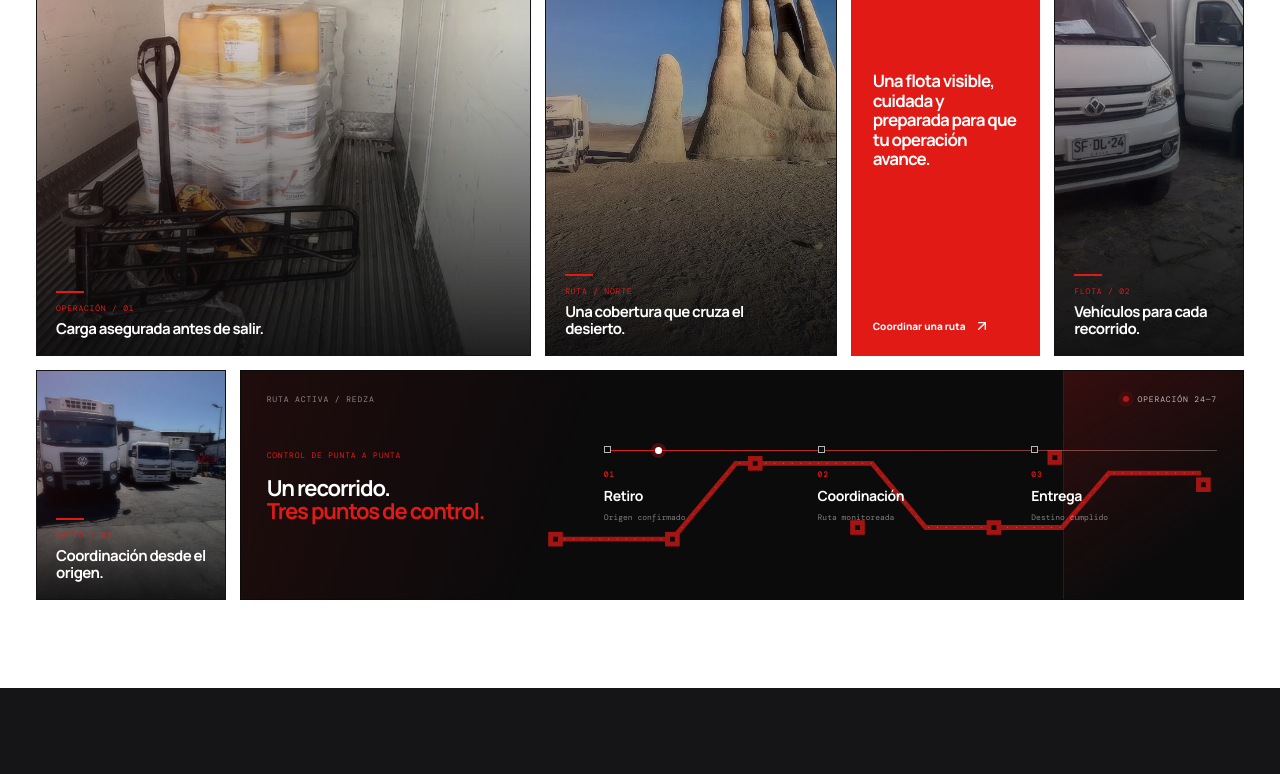
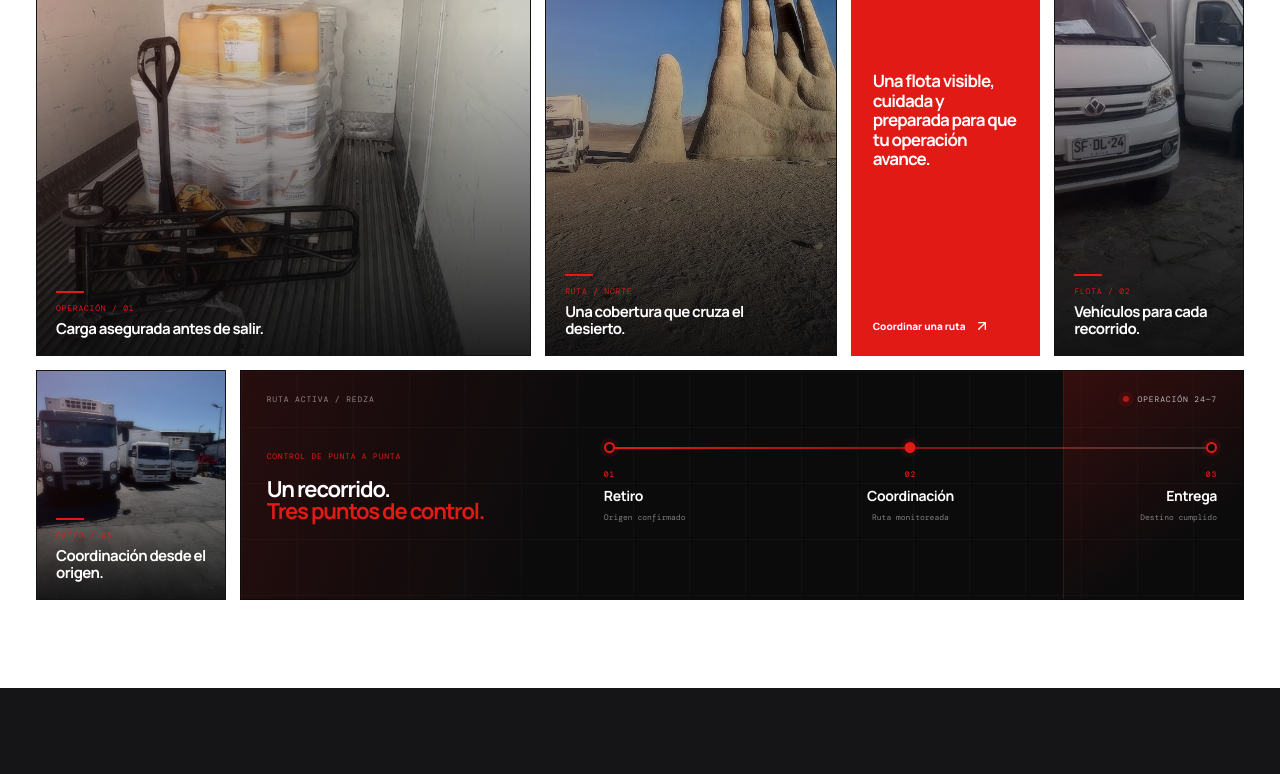
Before and after one commit to bobo-labs/redza-website, a Next.js app: page / in a window 1280 px wide. Shown: the part 3280-4054 px from the top of the page. Built offline with nearby package versions, Linux system fonts and the light colour scheme.

Commit message:
Simplify operational route board visuals

```diff
--- a/src/app/globals.css
+++ b/src/app/globals.css
@@ -281,7 +281,7 @@ h2 { margin-bottom: 22px; font-size: clamp(40px, 5vw, 64px); line-height: .98; f
 .field-note .text-link { color: white; font-size: 10px; }
 .field-note .text-link:hover { color: var(--ink); }
 .field-operations-board { position: relative; isolation: isolate; grid-column: span 10; min-height: 230px; overflow: hidden; padding: 22px 26px 24px; border: 1px solid rgba(11,11,12,.18); background: var(--ink); color: white; }
-.field-operations-board::before { position: absolute; z-index: -1; inset: 0; background: linear-gradient(110deg, rgba(226,26,22,.14), transparent 34%), url('/images/redza%20branding/redesign/redza%20route%20system.svg') 92% 64% / min(760px, 68%) auto no-repeat; content: ''; opacity: .7; pointer-events: none; }
+.field-operations-board::before { position: absolute; z-index: -1; inset: 0; background-image: linear-gradient(110deg, rgba(226,26,22,.13), transparent 34%), linear-gradient(rgba(255,255,255,.025) 1px, transparent 1px), linear-gradient(90deg, rgba(255,255,255,.025) 1px, transparent 1px); background-size: auto, 56px 56px, 56px 56px; content: ''; pointer-events: none; }
 .field-operations-board::after { position: absolute; z-index: -1; top: 0; right: 0; width: 18%; height: 100%; border-left: 1px solid rgba(226,26,22,.28); background: linear-gradient(145deg, rgba(226,26,22,.2), transparent 72%); content: ''; pointer-events: none; }
 .field-board-top { display: flex; align-items: center; justify-content: space-between; gap: 20px; color: rgba(255,255,255,.5); font-family: var(--font-dm-mono), monospace; font-size: 8px; letter-spacing: .11em; }
 .field-board-live { display: inline-flex; align-items: center; gap: 8px; color: rgba(255,255,255,.7); }
@@ -290,19 +290,21 @@ h2 { margin-bottom: 22px; font-size: clamp(40px, 5vw, 64px); line-height: .98; f
 .field-board-copy > span { color: var(--red); font-family: var(--font-dm-mono), monospace; font-size: 8px; letter-spacing: .1em; }
 .field-board-copy p { margin: 13px 0 0; font-size: 22px; font-weight: 700; letter-spacing: -.055em; line-height: 1.04; }
 .field-board-copy strong { color: var(--red); font-weight: 700; }
-.field-route-stations { position: relative; display: grid; grid-template-columns: repeat(3, 1fr); gap: 28px; margin: 0; padding: 24px 0 0; list-style: none; }
-.field-route-stations::before { position: absolute; top: 6px; right: 0; left: 0; height: 1px; background: linear-gradient(90deg, var(--red), rgba(255,255,255,.28)); content: ''; }
-.field-route-stations::after { position: absolute; top: 3px; left: 0; width: 7px; height: 7px; border-radius: 50%; background: white; box-shadow: 0 0 0 4px rgba(226,26,22,.28); content: ''; animation: field-route-progress 5.8s ease-in-out infinite; }
-.field-route-stations li { position: relative; display: grid; gap: 5px; }
-.field-route-stations li::before { position: absolute; top: -22px; left: 0; width: 7px; height: 7px; border: 1px solid rgba(255,255,255,.7); background: var(--ink); content: ''; }
+.field-route-stations { position: relative; display: flex; justify-content: space-between; gap: 28px; margin: 0; padding: 28px 0 0; list-style: none; }
+.field-route-stations::before { position: absolute; top: 7px; right: 5px; left: 5px; height: 2px; background: linear-gradient(90deg, var(--red), rgba(226,26,22,.58) 52%, rgba(255,255,255,.18)); content: ''; }
+.field-route-stations li { position: relative; display: grid; width: 30%; gap: 5px; }
+.field-route-stations li::before { position: absolute; top: -26px; left: 0; width: 11px; height: 11px; border: 2px solid var(--red); border-radius: 50%; background: var(--ink); box-shadow: 0 0 0 4px rgba(226,26,22,.1); content: ''; }
+.field-route-stations li:nth-child(2) { justify-items: center; text-align: center; }
+.field-route-stations li:nth-child(2)::before { left: 50%; background: var(--red); transform: translateX(-50%); }
+.field-route-stations li:last-child { justify-items: end; text-align: right; }
+.field-route-stations li:last-child::before { right: 0; left: auto; }
 .field-route-stations b { color: var(--red); font-family: var(--font-dm-mono), monospace; font-size: 8px; font-weight: 500; letter-spacing: .1em; }
 .field-route-stations strong { font-size: 14px; letter-spacing: -.03em; }
 .field-route-stations small { color: rgba(255,255,255,.48); font-family: var(--font-dm-mono), monospace; font-size: 8px; }
-@keyframes field-route-progress { 0%, 8% { left: 0; } 48%, 55% { left: 50%; } 92%, 100% { left: calc(100% - 7px); } }
 @media (max-width: 900px) { .field-heading { display: grid; gap: 20px; margin-bottom: 35px; }.field-gallery { grid-template-columns: repeat(2, 1fr); }.field-card-main, .field-card-route { grid-column: span 1; min-height: 430px; }.field-card-main { grid-row: span 2; }.field-card-yard, .field-card-patio, .field-note { grid-column: span 1; }.field-operations-board { grid-column: span 2; }.field-board-content { grid-template-columns: minmax(190px, .7fr) minmax(390px, 1.3fr); gap: 28px; } }
 @media (max-width: 520px) { .proof-photo-overlay { right: 16px; bottom: 16px; }.field-gallery { grid-template-columns: 1fr; }.field-card-main, .field-card-route, .field-card-yard, .field-card-patio, .field-note { grid-column: span 1; min-height: 340px; }.field-card-main, .field-card-route { min-height: 390px; }.field-note { min-height: 220px; }.field-operations-board { grid-column: span 1; min-height: 330px; padding: 21px; }.field-board-content { grid-template-columns: 1fr; gap: 34px; margin-top: 34px; }.field-route-stations { gap: 12px; }.field-route-stations strong { font-size: 12px; }.field-route-stations small { max-width: 80px; line-height: 1.4; } }
 @media (hover: none) { .proof-photo-main { filter: grayscale(.18) sepia(.04) saturate(.86) contrast(1.09) brightness(.92); }.proof-photo-grade { opacity: .34; }.field-card::before { opacity: .38; }.field-card img { filter: grayscale(.18) sepia(.04) saturate(.84) contrast(1.1) brightness(.9); } }
-@media (prefers-reduced-motion: reduce) { .hero-video-frame:hover .hero-video, .hero-video-control:hover, .proof-image:hover .proof-photo-main, .field-card:hover, .field-card:hover img, .field-card-main:hover img, .field-card-route:hover img, .field-card-yard:hover img, .field-card-patio:hover img, .field-card:hover figcaption { transform: none; }.hero-video-status span, .field-board-live i, .field-route-stations::after { animation: none; }.proof-photo-grade::after { display: none; } }
+@media (prefers-reduced-motion: reduce) { .hero-video-frame:hover .hero-video, .hero-video-control:hover, .proof-image:hover .proof-photo-main, .field-card:hover, .field-card:hover img, .field-card-main:hover img, .field-card-route:hover img, .field-card-yard:hover img, .field-card-patio:hover img, .field-card:hover figcaption { transform: none; }.hero-video-status span, .field-board-live i { animation: none; }.proof-photo-grade::after { display: none; } }
 
 @media (min-width: 901px) {
   .hero-inner { grid-template-columns: minmax(0, 1.08fr) minmax(0, .92fr); align-items: stretch; }
```
